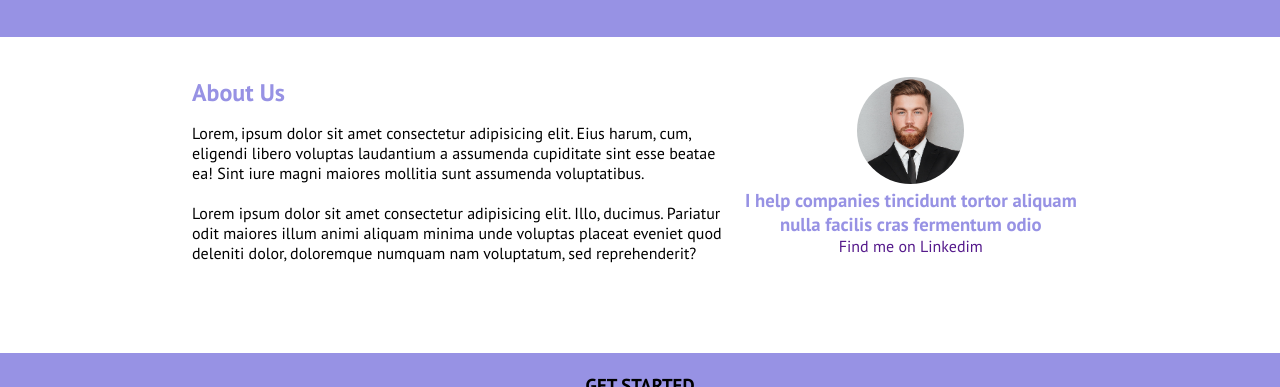
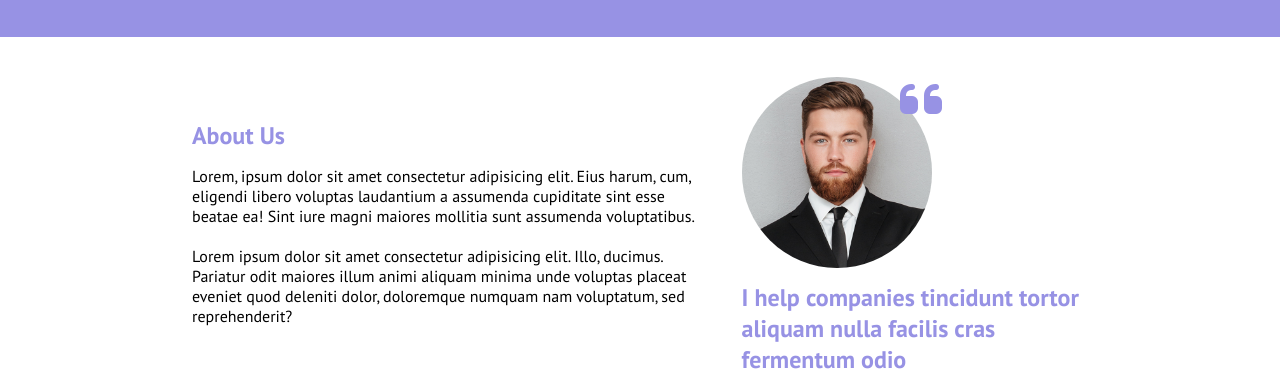
Before and after one commit to MicheleLafronza/htmlcss-responsive-layout, a plain HTML site: page index.html in a window 1280 px wide. Shown: the part 3214-3601 px from the top of the page. Drawn offline with Linux system fonts and the light colour scheme.

Commit message:
feat: complete ABOUT US section layout

```diff
--- a/css/style.css
+++ b/css/style.css
@@ -502,8 +502,13 @@ section .container {
     margin-bottom: 20px;
 }
 
-#bot-right h3 {
+#bot-right span {
+    font-size: 1.5rem;
+    font-weight: bold;
+    display: block;
     color: rgba(151,146,228,255);
+    margin-top: 10px;
+    margin-bottom: 15px;
 }
 
 #ceo-photo {
@@ -512,7 +517,7 @@ section .container {
 }
 
 #ceo-photo img {
-    max-width: 55%;
+    max-width: 100%;
     border-radius: 50%;
 }
 
@@ -521,22 +526,38 @@ section .container {
     #about-us {
         display: flex;
         justify-content: space-between;
-        gap: 10px;
+        align-items: center;
+        gap: 30px;
     }
 
     #top-left, #bot-right {
-        width: calc(50% - 10px);
+        width: calc(50% - 30px);
         margin-top: 20px;
     }
 
     #bot-right {
-        text-align: center;
+        text-align: left;
     }
 
-    #ceo-photo {
-        margin: 0 auto;
-    }
 }
+
+#find-me-button {
+    background-color: rgba(151,146,228,255);
+    color: white;
+}
+
+#quote {
+    color: rgba(151,146,228,255);
+    position: absolute;
+    font-size: 3rem;
+    top: -9px;
+    right: -10px;
+}
+
+
+
+
+
 
 /* REGOLE DESKTOP */
 @media screen and (min-width: 769px) {
--- a/index.html
+++ b/index.html
@@ -203,10 +203,11 @@
                 </div>
                 <div id="bot-right">
                     <div id="ceo-photo">
+                        <div id="quote"><i class="fa-solid fa-quote-left"></i></div>
                         <img src="img/about.jpg" alt="">
                     </div>
-                    <h3>I help companies tincidunt tortor aliquam nulla facilis cras fermentum odio</h3>
-                    <a href="">Find me on Linkedim</a>
+                    <span>I help companies tincidunt tortor aliquam nulla facilis cras fermentum odio</span>
+                    <a class="button" id="find-me-button" href=""><i class="fa-brands fa-linkedin"></i> Find me on Linkedim</a>
                 </div>
             </div>
         </section>
```
